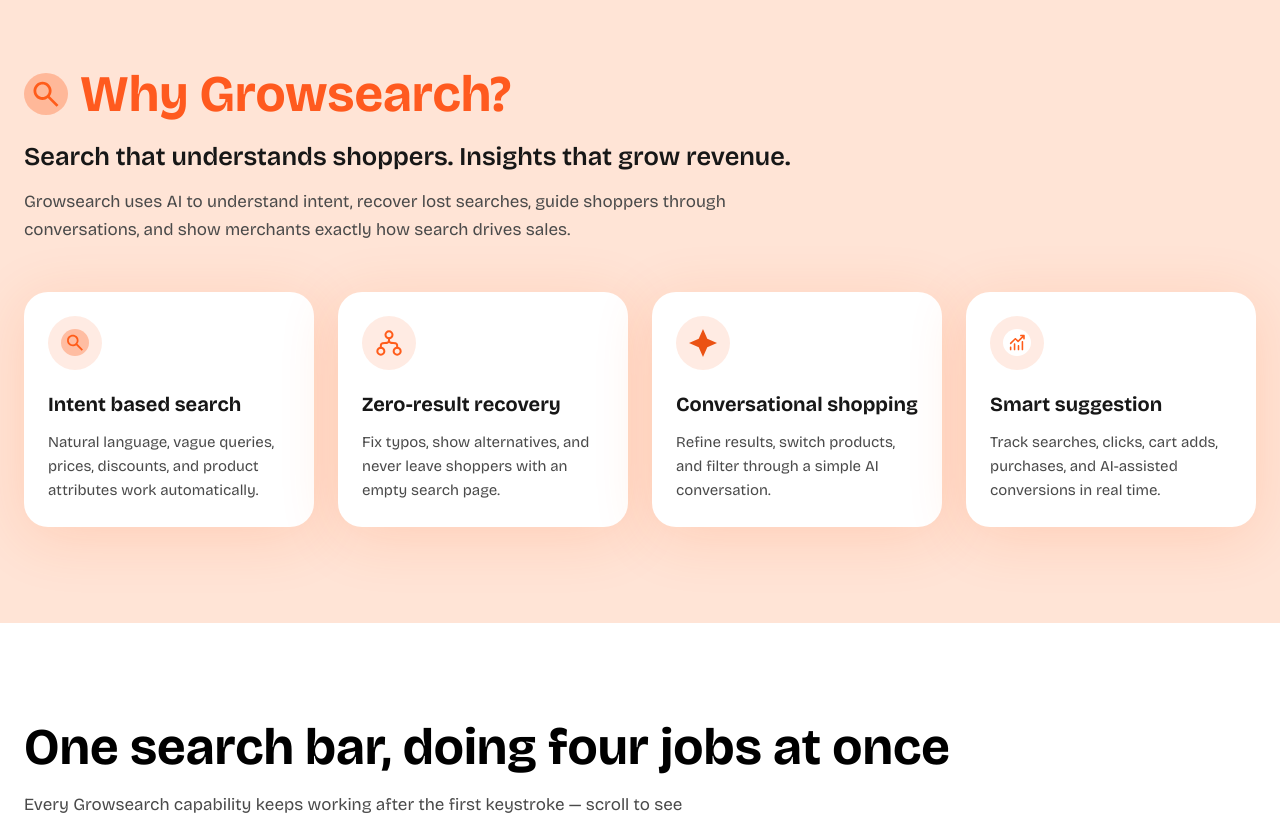
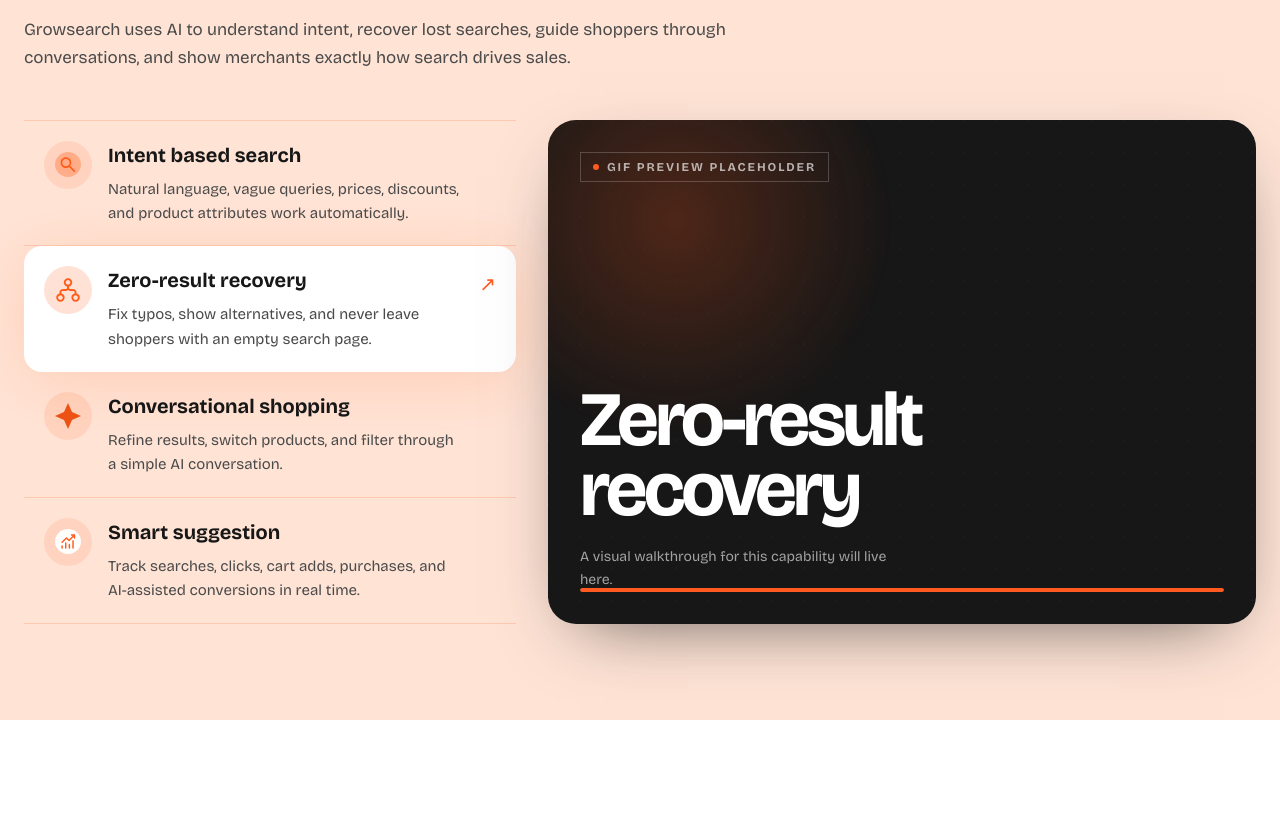
Before and after one commit to ishaangupta2311/growmerce-landing, a Next.js app: page /growsearch in a window 1280 px wide. Shown: the part 927-1748 px from the top of the page. Built offline with nearby package versions, Linux system fonts and the light colour scheme.

Commit message:
Add Growsearch capability preview rotator

```diff
--- a/src/app/growsearch/components/WhyGrowsearch.tsx
+++ b/src/app/growsearch/components/WhyGrowsearch.tsx
@@ -1,30 +1,126 @@
+"use client";
+
+import { useEffect, useRef, useState, type KeyboardEvent } from "react";
 import Image from "next/image";
 import Reveal from "@/components/site/Reveal";
 
-const CARDS = [
+type Capability = {
+  id: string;
+  icon: string;
+  title: string;
+  body: string;
+  mediaSrc: string | null;
+  durationMs: number;
+};
+
+const CAPABILITIES: Capability[] = [
   {
+    id: "intent-based-search",
     icon: "/img/icon-search-circle.svg",
     title: "Intent based search",
     body: "Natural language, vague queries, prices, discounts, and product attributes work automatically.",
+    mediaSrc: null,
+    durationMs: 5200,
   },
   {
+    id: "zero-result-recovery",
     icon: "/img/icon-workflow.svg",
     title: "Zero-result recovery",
     body: "Fix typos, show alternatives, and never leave shoppers with an empty search page.",
+    mediaSrc: null,
+    durationMs: 5800,
   },
   {
+    id: "conversational-shopping",
     icon: "/img/icon-sparkle.svg",
     title: "Conversational shopping",
     body: "Refine results, switch products, and filter through a simple AI conversation.",
+    mediaSrc: null,
+    durationMs: 5600,
   },
   {
+    id: "smart-suggestion",
     icon: "/img/icon-growth-circle.svg",
     title: "Smart suggestion",
     body: "Track searches, clicks, cart adds, purchases, and AI-assisted conversions in real time.",
+    mediaSrc: null,
+    durationMs: 6200,
   },
 ];
 
+const tabId = (id: string) => `growsearch-tab-${id}`;
+const PANEL_ID = "growsearch-capability-panel";
+
 export default function WhyGrowsearch() {
+  const [activeIndex, setActiveIndex] = useState(0);
+  const [timerReset, setTimerReset] = useState(0);
+  const [reducedMotion, setReducedMotion] = useState<boolean | null>(null);
+  const [progressing, setProgressing] = useState(false);
+  const tabRefs = useRef<Array<HTMLButtonElement | null>>([]);
+  const activeCapability = CAPABILITIES[activeIndex];
+
+  useEffect(() => {
+    const mediaQuery = window.matchMedia("(prefers-reduced-motion: reduce)");
+    const updateMotionPreference = () => setReducedMotion(mediaQuery.matches);
+
+    updateMotionPreference();
+    mediaQuery.addEventListener("change", updateMotionPreference);
+    return () => mediaQuery.removeEventListener("change", updateMotionPreference);
+  }, []);
+
+  useEffect(() => {
+    if (reducedMotion !== false) return;
+
+    const timeoutId = window.setTimeout(() => {
+      setActiveIndex((currentIndex) => (currentIndex + 1) % CAPABILITIES.length);
+    }, activeCapability.durationMs);
+
+    return () => window.clearTimeout(timeoutId);
+  }, [activeCapability.durationMs, activeIndex, reducedMotion, timerReset]);
+
+  useEffect(() => {
+    if (reducedMotion !== false) return;
+
+    let startFrameId: number | undefined;
+    const resetFrameId = window.requestAnimationFrame(() => {
+      setProgressing(false);
+      startFrameId = window.requestAnimationFrame(() => setProgressing(true));
+    });
+
+    return () => {
+      window.cancelAnimationFrame(resetFrameId);
+      if (startFrameId !== undefined) window.cancelAnimationFrame(startFrameId);
+    };
+  }, [activeIndex, reducedMotion, timerReset]);
+
+  const selectCapability = (index: number) => {
+    setActiveIndex(index);
+    setTimerReset((current) => current + 1);
+  };
+
+  const handleTabKeyDown = (
+    event: KeyboardEvent<HTMLButtonElement>,
+    index: number,
+  ) => {
+    let nextIndex: number | undefined;
+
+    if (event.key === "ArrowRight" || event.key === "ArrowDown") {
+      nextIndex = (index + 1) % CAPABILITIES.length;
+    } else if (event.key === "ArrowLeft" || event.key === "ArrowUp") {
+      nextIndex = (index - 1 + CAPABILITIES.length) % CAPABILITIES.length;
+    } else if (event.key === "Home") {
+      nextIndex = 0;
+    } else if (event.key === "End") {
+      nextIndex = CAPABILITIES.length - 1;
+    }
+
+    if (nextIndex === undefined) return;
+
+    event.preventDefault();
+    selectCapability(nextIndex);
+    tabRefs.current[nextIndex]?.focus();
+  };
+
   return (
     <section className="bg-peach py-20 lg:py-24">
       <div className="mx-auto max-w-[1370px] px-6">
@@ -51,23 +147,107 @@ export default function WhyGrowsearch() {
           </p>
         </Reveal>
 
-        <div className="mt-12 grid gap-6 sm:grid-cols-2 lg:grid-cols-4">
-          {CARDS.map((card, i) => (
-            <Reveal key={card.title} delay={i * 100}>
-              <article className="h-full rounded-[24px] bg-white p-6 shadow-glow transition-[transform,box-shadow] duration-300 hover:-translate-y-1.5 hover:shadow-glow-lg">
-                <div className="flex size-[54px] items-center justify-center rounded-full bg-brand/12">
-                  <Image src={card.icon} alt="" width={28} height={28} />
+        <Reveal className="mt-12">
+          <div className="grid gap-8 lg:grid-cols-[minmax(0,0.82fr)_minmax(0,1.18fr)] lg:items-stretch">
+            <div
+              role="tablist"
+              aria-label="Growsearch capabilities"
+              className="flex flex-col"
+            >
+              {CAPABILITIES.map((capability, index) => {
+                const isActive = index === activeIndex;
+
+                return (
+                  <button
+                    key={capability.id}
+                    ref={(element) => {
+                      tabRefs.current[index] = element;
+                    }}
+                    type="button"
+                    role="tab"
+                    id={tabId(capability.id)}
+                    aria-controls={PANEL_ID}
+                    aria-selected={isActive}
+                    tabIndex={isActive ? 0 : -1}
+                    onClick={() => selectCapability(index)}
+                    onKeyDown={(event) => handleTabKeyDown(event, index)}
+                    data-active={isActive}
+                    className="group relative flex w-full items-start gap-4 border-b border-brand/20 px-5 py-5 text-left transition-[background-color,border-color,box-shadow] duration-300 first:border-t focus-visible:z-10 focus-visible:outline-2 focus-visible:outline-offset-2 focus-visible:outline-brand data-[active=true]:rounded-[18px] data-[active=true]:border-transparent data-[active=true]:bg-white data-[active=true]:shadow-glow"
+                  >
+                    <span className="flex size-12 shrink-0 items-center justify-center rounded-full bg-brand/12 transition-colors duration-300 group-data-[active=true]:bg-brand/18">
+                      <Image src={capability.icon} alt="" width={26} height={26} />
+                    </span>
+                    <span className="min-w-0">
+                      <span className="block text-xl font-bold text-charcoal">
+                        {capability.title}
+                      </span>
+                      <span className="mt-2 block text-[15px] leading-relaxed text-body-mute">
+                        {capability.body}
+                      </span>
+                    </span>
+                    <span
+                      aria-hidden="true"
+                      className="ml-auto mt-1 shrink-0 text-xl text-brand opacity-0 transition-opacity duration-300 group-data-[active=true]:opacity-100"
+                    >
+                      ↗
+                    </span>
+                  </button>
+                );
+              })}
+            </div>
+
+            <div
+              id={PANEL_ID}
+              role="tabpanel"
+              aria-labelledby={tabId(activeCapability.id)}
+              tabIndex={0}
+              className="relative isolate min-h-[360px] overflow-hidden rounded-[28px] bg-charcoal p-6 text-white shadow-[0_24px_70px_-32px_rgba(23,23,23,0.75)] outline-none focus-visible:outline-2 focus-visible:outline-offset-4 focus-visible:outline-brand sm:min-h-[440px] sm:p-8 lg:min-h-0"
+            >
+              <div
+                aria-hidden="true"
+                className="absolute inset-0 -z-10 opacity-70"
+                style={{
+                  backgroundImage:
+                    "radial-gradient(circle at 18% 20%, rgba(255,90,31,0.34), transparent 31%), linear-gradient(135deg, rgba(255,255,255,0.08) 1px, transparent 1px), linear-gradient(45deg, rgba(255,255,255,0.05) 1px, transparent 1px)",
+                  backgroundSize: "auto, 32px 32px, 32px 32px",
+                }}
+              />
+              {activeCapability.mediaSrc ? (
+                <Image
+                  src={activeCapability.mediaSrc}
+                  alt={`${activeCapability.title} preview`}
+                  fill
+                  unoptimized
+                  className="object-cover"
+                />
+              ) : (
+                <div className="flex h-full min-h-[308px] flex-col justify-between sm:min-h-[376px]">
+                  <span className="inline-flex w-fit items-center gap-2 border border-white/20 px-3 py-1.5 text-xs font-bold uppercase tracking-[0.16em] text-white/65">
+                    <span className="size-1.5 rounded-full bg-brand" />
+                    GIF preview placeholder
+                  </span>
+                  <div>
+                    <p className="max-w-[12ch] text-[clamp(2.5rem,6vw,5.5rem)] leading-[0.92] font-bold tracking-[-0.05em] text-white">
+                      {activeCapability.title}
+                    </p>
+                    <p className="mt-5 max-w-[35ch] text-sm leading-relaxed text-white/60">
+                      A visual walkthrough for this capability will live here.
+                    </p>
+                  </div>
                 </div>
-                <h3 className="mt-5 text-xl font-bold text-charcoal">
-                  {card.title}
-                </h3>
-                <p className="mt-3 text-[15px] leading-relaxed text-body-mute">
-                  {card.body}
-                </p>
-              </article>
-            </Reveal>
-          ))}
-        </div>
+              )}
+              <div
+                aria-hidden="true"
+                className="absolute inset-x-6 bottom-6 h-1 overflow-hidden rounded-full bg-white/15 sm:inset-x-8 sm:bottom-8"
+              >
+                <span
+                  className={`block h-full origin-left rounded-full bg-brand transition-transform ease-linear ${progressing ? "scale-x-100" : reducedMotion === true ? "scale-x-100" : "scale-x-0"}`}
+                  style={{ transitionDuration: `${activeCapability.durationMs}ms` }}
+                />
+              </div>
+            </div>
+          </div>
+        </Reveal>
       </div>
     </section>
   );
--- a/src/app/growsearch/page.tsx
+++ b/src/app/growsearch/page.tsx
@@ -1,7 +1,6 @@
 import type { Metadata } from "next";
 import Navbar from "@/components/site/Navbar";
 import Footer from "@/components/site/Footer";
-import PlatformStrip from "@/components/site/PlatformStrip";
 import Faq from "@/components/site/Faq";
 import SearchHero from "./components/SearchHero";
 import WhyGrowsearch from "./components/WhyGrowsearch";
@@ -23,7 +22,6 @@ export default function GrowsearchPage() {
       <Navbar />
       <main className="font-bricolage">
         <SearchHero />
-        <PlatformStrip label="Works with" className="mt-16" />
         <WhyGrowsearch />
         <FeatureStack />
         <InstallSteps />
```
